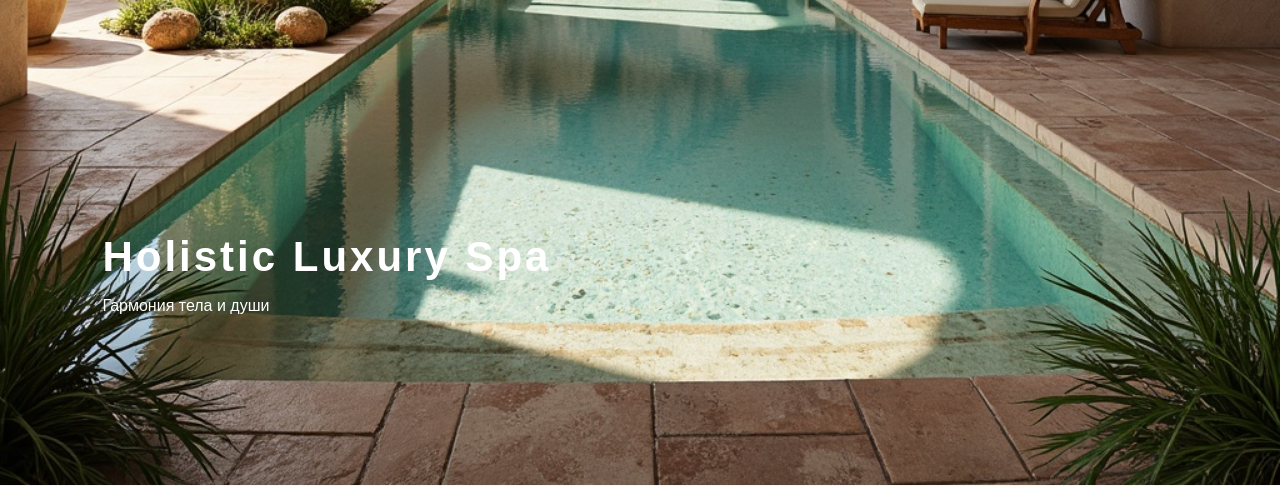
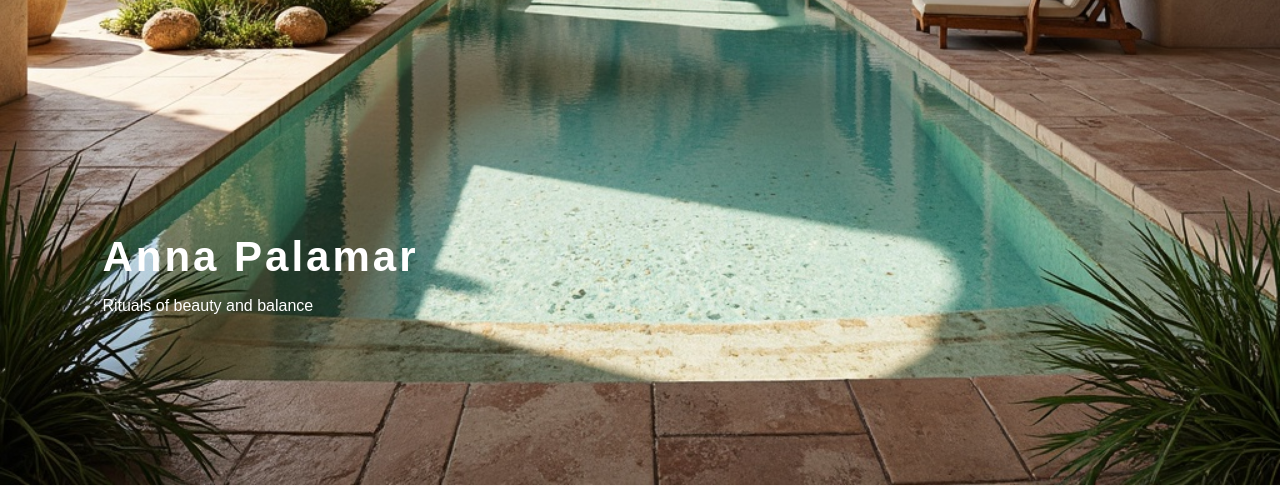
Before and after one commit to Sigmaboyyyt/spa-site, a Flask app: page / in a window 1280 px wide. Shown: the part 795-1281 px from the top of the page. Run offline with Flask 3, Linux system fonts and the light colour scheme.

Commit message:
update index

```diff
--- a/templates/index.html
+++ b/templates/index.html
@@ -23,8 +23,8 @@
     </a>
 
     <div class="overlay">
-        <h1>Holistic Luxury Spa</h1>
-        <p>Гармония тела и души</p>
+        <h1>Anna Palamar</h1>
+        <p>Rituals of beauty and balance</p>
     </div>
 
 </section>
```
